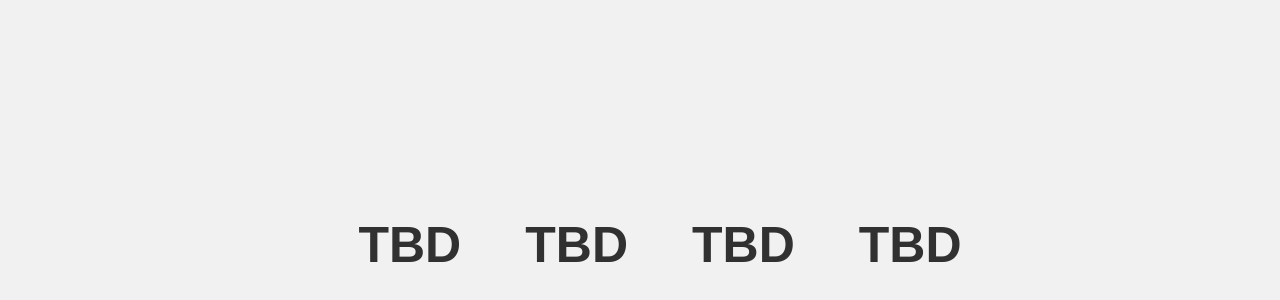
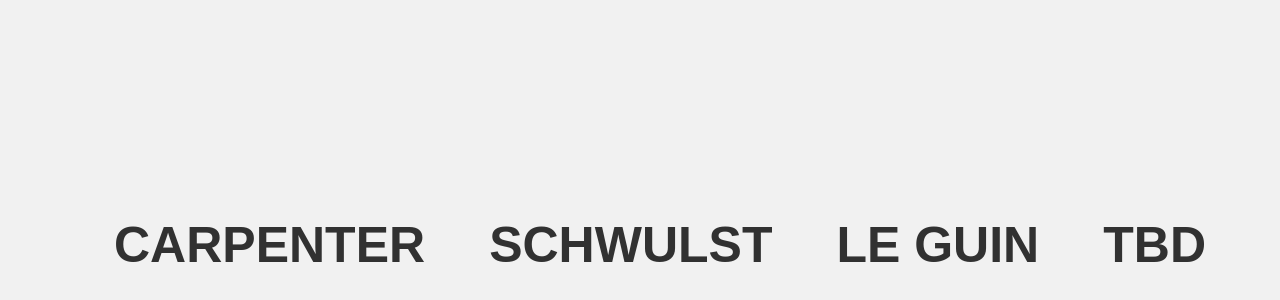
Before and after one commit to gabrielmatsas/classwebsite, a plain HTML site: page responses/index.html in a window 1280 px wide. Shown: the part 248-548 px from the top of the page. Drawn offline with Linux system fonts and the light colour scheme.

Commit message:
respond
123

```diff
--- a/responses/index.html
+++ b/responses/index.html
@@ -11,9 +11,9 @@
     <ul id="menu">
         <ul>
             <center>
-            <li><a href="#">TBD</a></li>
-            <li><a href="#">TBD</a></li>
-            <li><a href="#">TBD</a></li>
+            <li><a href="carpenter/index.html">Carpenter</a></li>
+            <li><a href="schwulst/index.html">Schwulst</a></li>
+            <li><a href="guin/index.html">Le Guin</a></li>
             <li><a href="#">TBD</a></li>
             </center>
         </ul>
```
Also changed, not shown: 3 other files.
